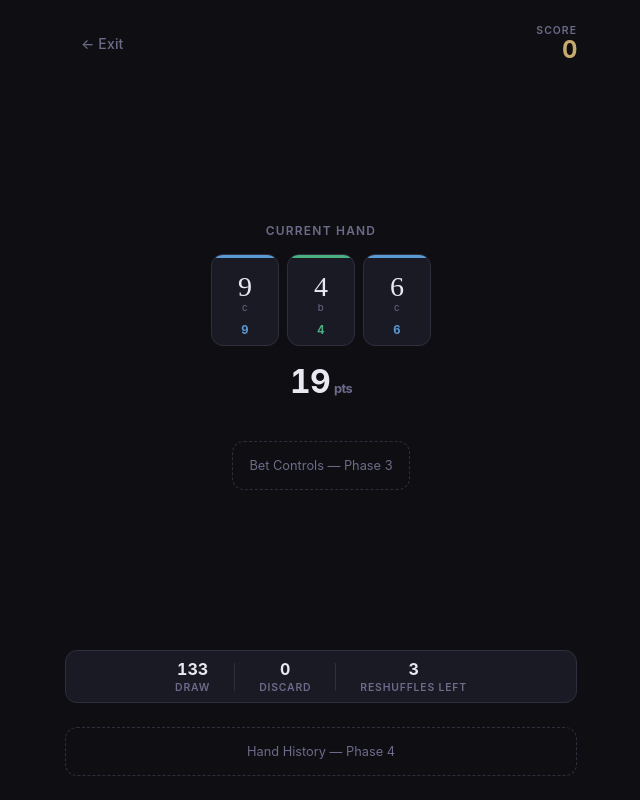
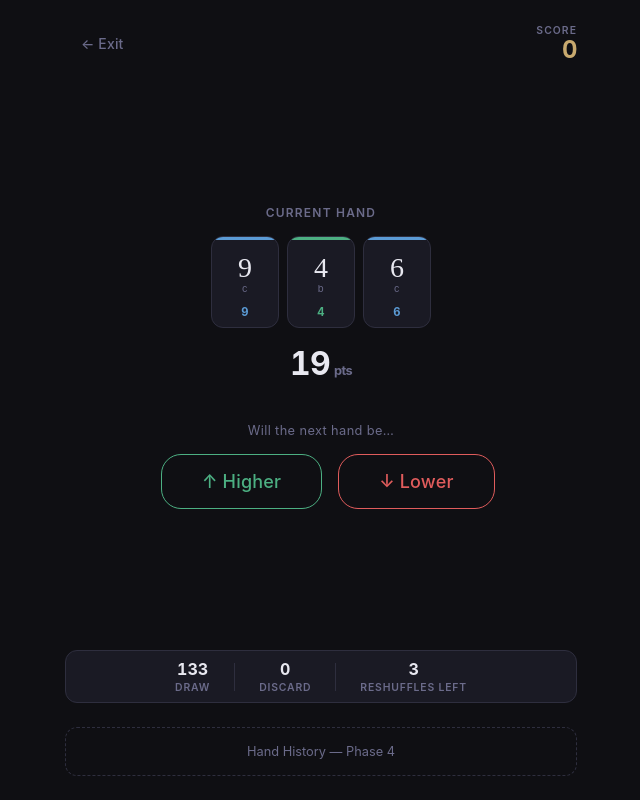
Before and after one commit to fademohsen/hand-betting-game, a React (Vite) app: page / in a window 1280 px wide. Both pictures are taken after a click on the button "New Game". Shown: the whole page, without its empty margins (319-959 px from the left). Built offline with nearby package versions, Linux system fonts and the light colour scheme.

Commit message:
feat: add bet controls and integrate into game screen

```diff
--- /dev/null
+++ b/src/components/game/BetControls.module.css
@@ -0,0 +1,37 @@
+.wrapper {
+  display: flex;
+  flex-direction: column;
+  align-items: center;
+  gap: var(--space-md);
+  width: 100%;
+}
+
+.prompt {
+  font-size: 0.8rem;
+  color: var(--color-text-muted);
+  letter-spacing: 0.03em;
+}
+
+.buttons {
+  display: flex;
+  gap: var(--space-md);
+  width: 100%;
+  max-width: 320px;
+}
+
+/* Override Button base to give Higher/Lower distinct accent colours */
+.higher {
+  border-color: var(--color-win) !important;
+  color: var(--color-win) !important;
+}
+.higher:not(:disabled):hover {
+  background: color-mix(in srgb, var(--color-win) 10%, transparent) !important;
+}
+
+.lower {
+  border-color: var(--color-loss) !important;
+  color: var(--color-loss) !important;
+}
+.lower:not(:disabled):hover {
+  background: color-mix(in srgb, var(--color-loss) 10%, transparent) !important;
+}
--- /dev/null
+++ b/src/components/game/BetControls.tsx
@@ -0,0 +1,41 @@
+import { BetDirection } from '../../domain/tile';
+import { GameStatus } from '../../domain/session';
+import { useGameStore, selectStatus } from '../../store/gameStore';
+import Button from '../shared/Button';
+import styles from './BetControls.module.css';
+
+export default function BetControls() {
+  const placeBet = useGameStore((s) => s.placeBet);
+  const status   = useGameStore(selectStatus);
+  const disabled = status !== GameStatus.Playing;
+
+  return (
+    <div className={styles.wrapper}>
+      <p className={styles.prompt}>Will the next hand be…</p>
+
+      <div className={styles.buttons}>
+        <Button
+          variant="secondary"
+          size="lg"
+          fullWidth
+          disabled={disabled}
+          onClick={() => placeBet(BetDirection.Higher)}
+          className={styles.higher}
+        >
+          ↑ Higher
+        </Button>
+
+        <Button
+          variant="secondary"
+          size="lg"
+          fullWidth
+          disabled={disabled}
+          onClick={() => placeBet(BetDirection.Lower)}
+          className={styles.lower}
+        >
+          ↓ Lower
+        </Button>
+      </div>
+    </div>
+  );
+}
--- a/src/components/game/GameScreen.module.css
+++ b/src/components/game/GameScreen.module.css
@@ -25,16 +25,6 @@
   gap: var(--space-xl);
 }
 
-/* ── Bet controls placeholder ──────────────────────────── */
-.betPlaceholder {
-  font-size: 0.8rem;
-  color: var(--color-text-muted);
-  padding: var(--space-md);
-  border: 1px dashed var(--color-border);
-  border-radius: var(--radius-md);
-  text-align: center;
-}
-
 /* ── History placeholder ───────────────────────────────── */
 .historyPlaceholder {
   font-size: 0.8rem;
--- a/src/components/game/GameScreen.tsx
+++ b/src/components/game/GameScreen.tsx
@@ -4,6 +4,7 @@ import {
   selectTileValues,
 } from '../../store/gameStore';
 import HandDisplay from './HandDisplay';
+import BetControls from './BetControls';
 import ScoreDisplay from './ScoreDisplay';
 import DeckStatus from './DeckStatus';
 import Button from '../shared/Button';
@@ -14,7 +15,6 @@ export default function GameScreen() {
   const tileValues  = useGameStore(selectTileValues);
   const exitGame    = useGameStore((s) => s.exitGame);
 
-  // Guard: currentHand is null only in the brief moment before startNewGame completes
   if (!currentHand) return null;
 
   return (
@@ -32,11 +32,7 @@ export default function GameScreen() {
           tileValues={tileValues}
           label="Current Hand"
         />
-
-        {/* Phase 3 — BetControls */}
-        <div className={styles.betPlaceholder}>
-          Bet Controls — Phase 3
-        </div>
+        <BetControls />
       </main>
 
       <DeckStatus />
```
